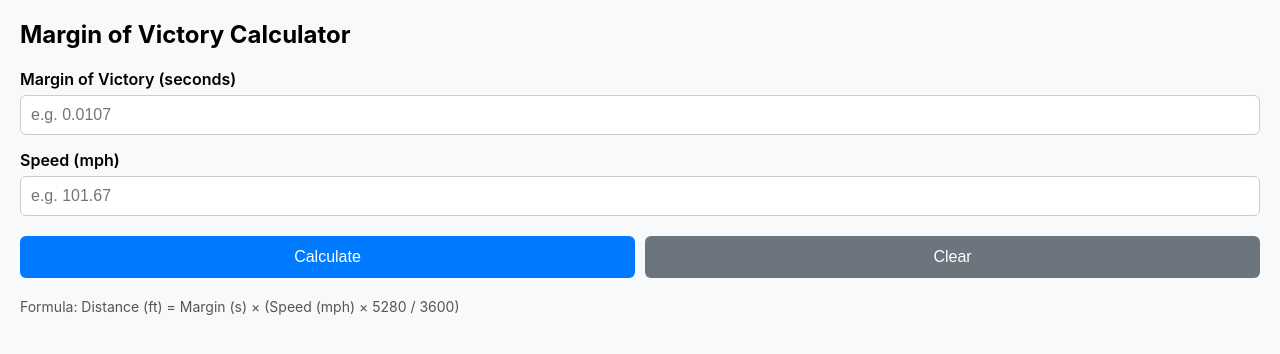
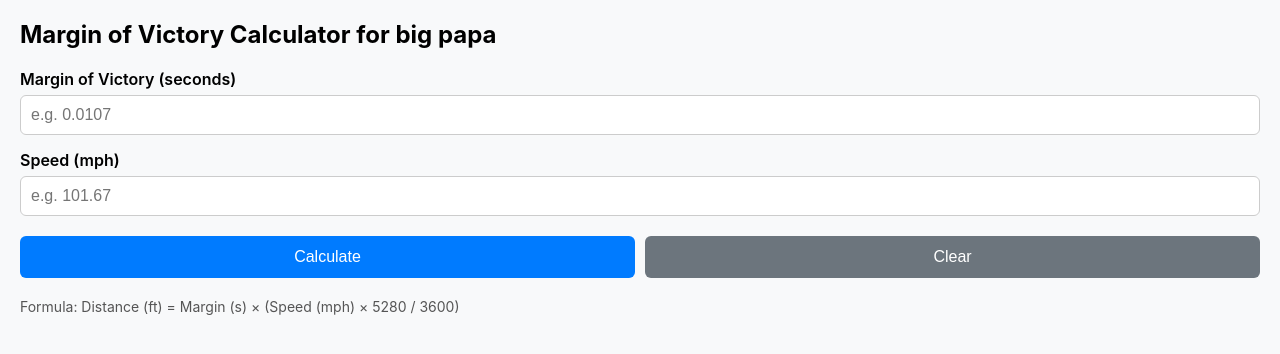
Before and after one commit to Sanderton77/Margin-of-Victory-Calculator, a plain HTML site: page index.html in a window 1280 px wide. Drawn offline with Linux system fonts and the light colour scheme.

Commit message:
Update index.html

```diff
--- a/index.html
+++ b/index.html
@@ -65,7 +65,7 @@
 
 <body>
 
-<h2>Margin of Victory Calculator</h2>
+<h2>Margin of Victory Calculator for big papa</h2>
 
 <label for="margin">Margin of Victory (seconds)</label>
 <input id="margin" type="number" step="0.0001" placeholder="e.g. 0.0107">
```
